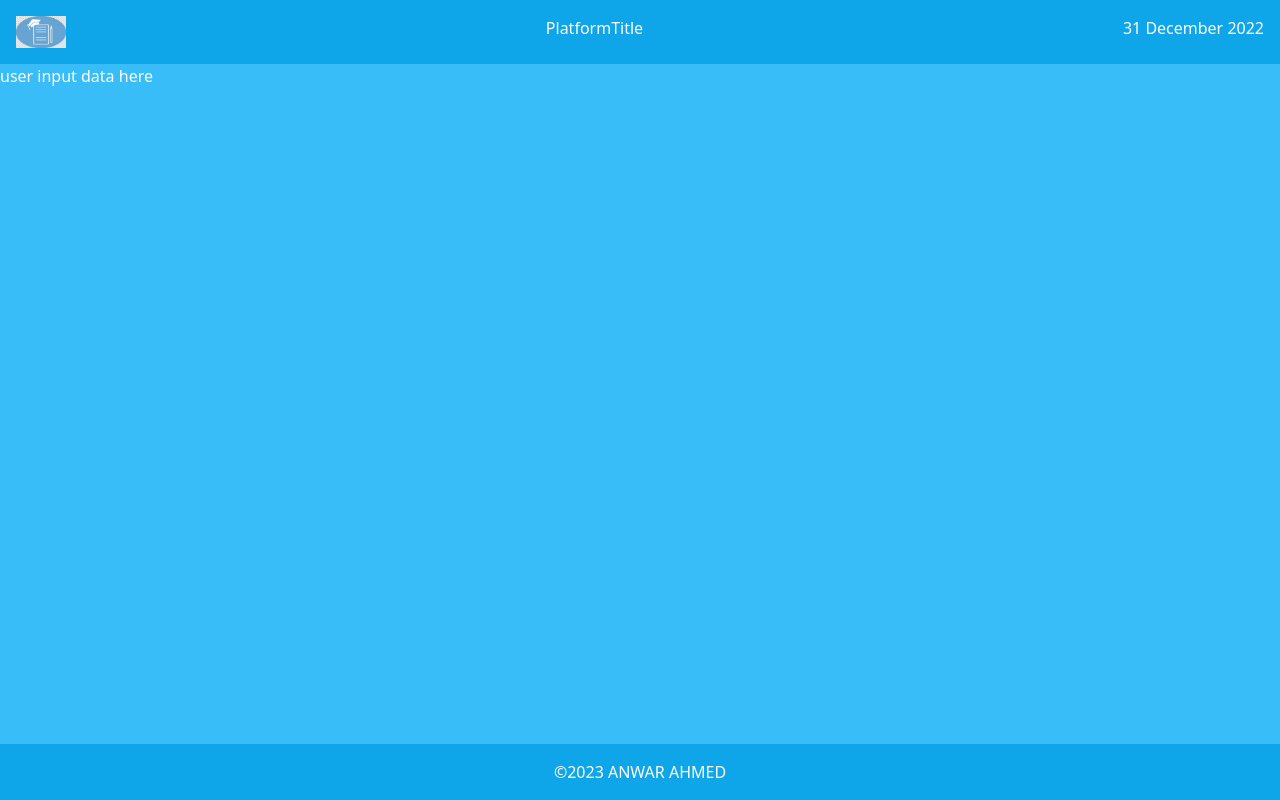
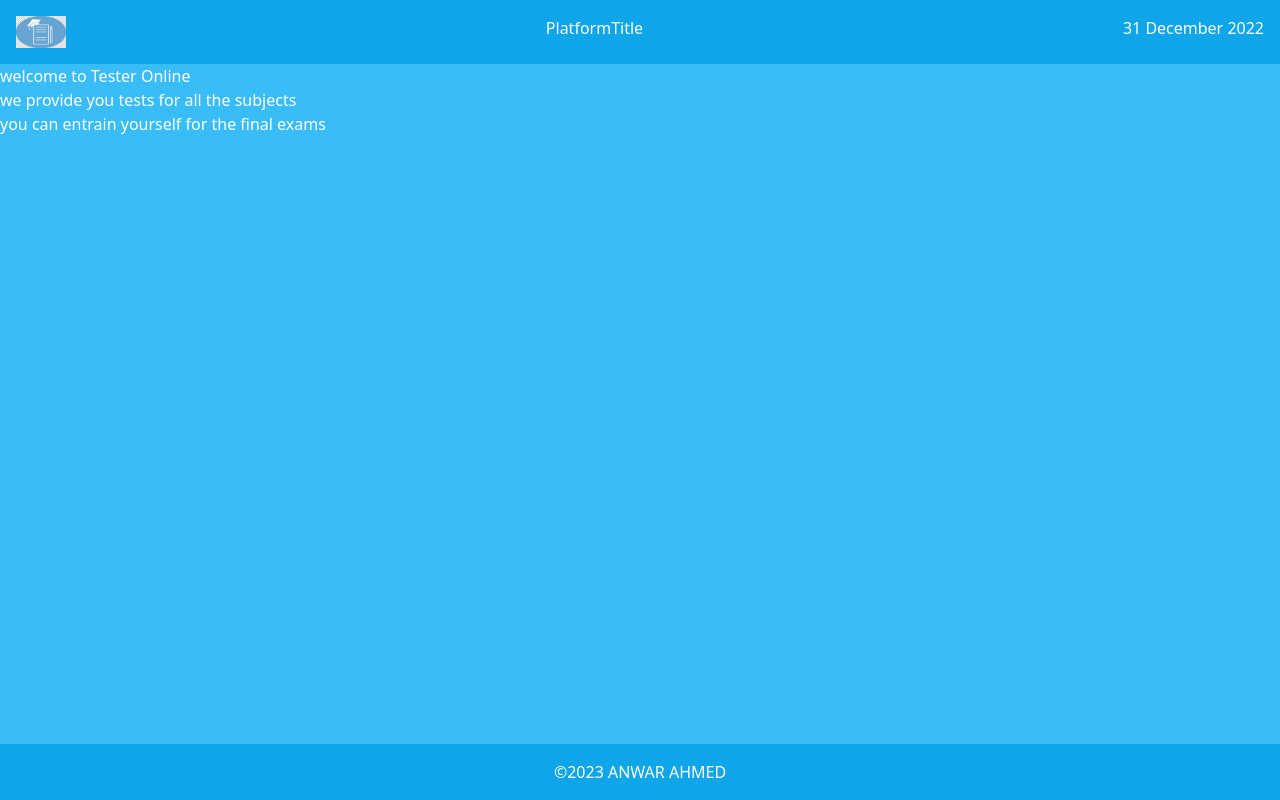
Before and after one commit to stormkid2009/exams-platform, a Next.js app: page / in a window 1280 px wide. Built offline with nearby package versions, Linux system fonts and the light colour scheme.

Commit message:
update home page

```diff
--- a/pages/index.tsx
+++ b/pages/index.tsx
@@ -1,5 +1,5 @@
 import Head from 'next/head'
-
+import Intro from '../components/introduction'
 
 
 export default function Home() {
@@ -13,7 +13,7 @@ export default function Home() {
       </Head>
       <main className='h-full w-full '>
 
-          <p>user input data here</p>
+          <Intro />
 
       </main>
     </>
```
